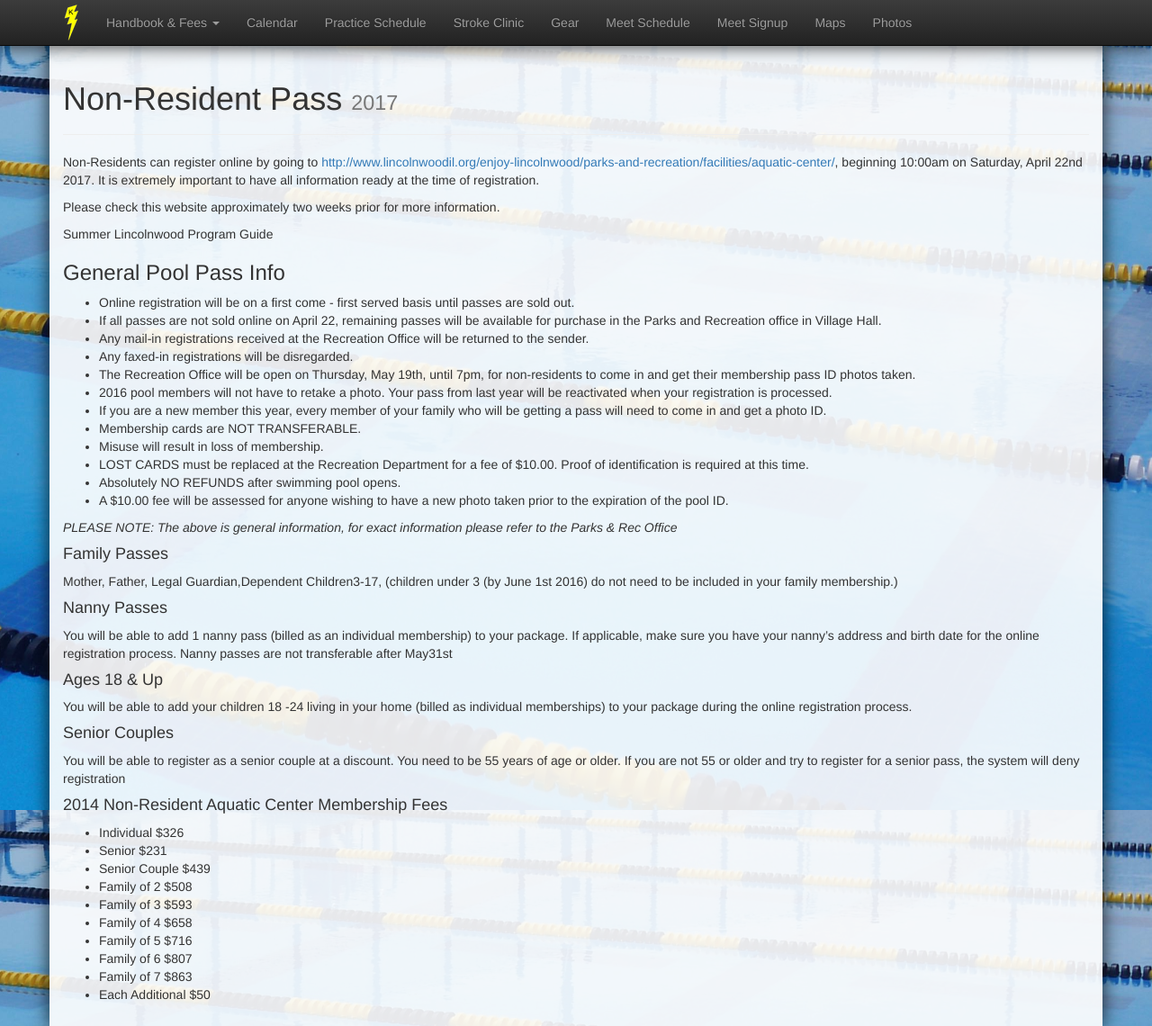
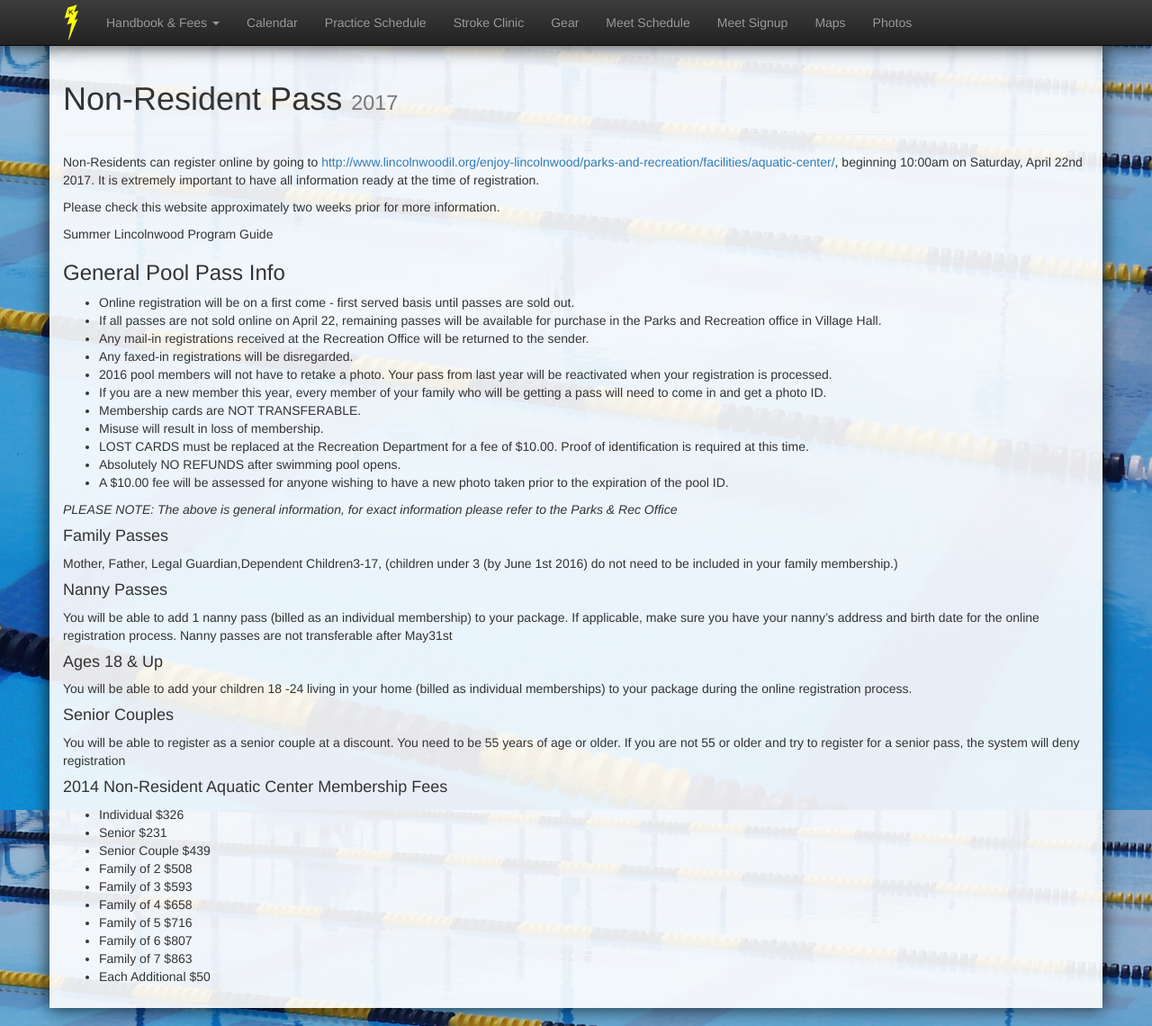
Before and after one commit to schickm/lwlightning.org, a Jekyll site: the page built from swimteam-handbook/non-resident-pass.md, in a window 1280 px wide and 1140 px high. Shown: the whole window at 90% size. Built offline with Jekyll 4.4.1, drawn with Linux system fonts in a browser that asks for light colours; nearby versions of some CDN libraries; comment, search, counter and statistics services are not loaded.

Commit message:
Update non-resident-pass.md

```diff
--- a/swimteam-handbook/non-resident-pass.md
+++ b/swimteam-handbook/non-resident-pass.md
@@ -34,7 +34,6 @@ Summer Lincolnwood Program Guide
 * If all passes are not sold online on April 22,  remaining passes will be available for purchase in the Parks and Recreation office in Village Hall.
 * Any mail-in registrations received at the Recreation Office will be returned to the sender.
 * Any faxed-in registrations will be disregarded.
-* The Recreation Office will be open on Thursday, May 19th, until 7pm,  for non-residents to come in and get their membership pass ID photos taken.
 * 2016 pool members will not have to retake a photo. Your pass from last year will be reactivated when your registration is processed.
 * If you are a new member this year, every member of your family who will be getting a pass will need to come in and get a photo ID.
 * Membership cards are NOT TRANSFERABLE.
```
